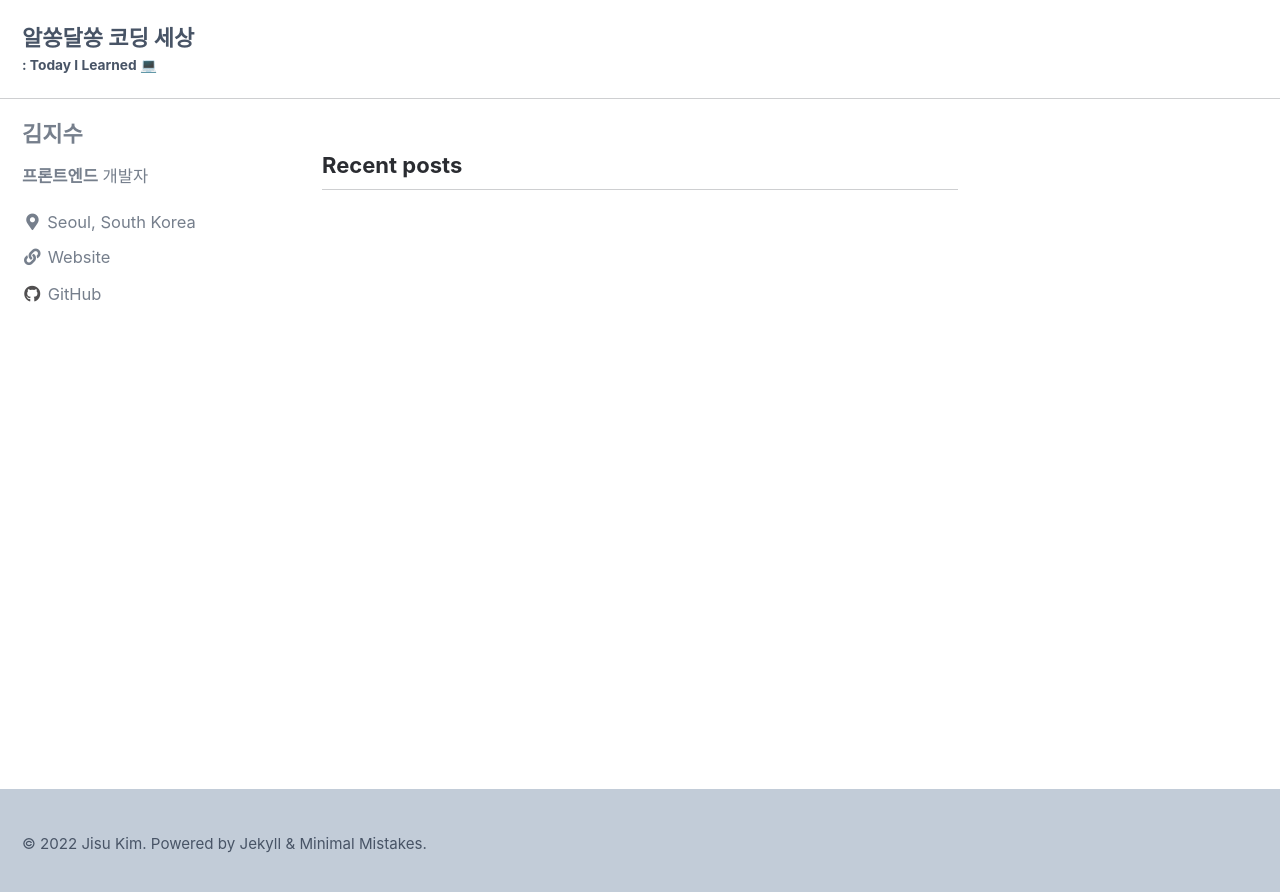
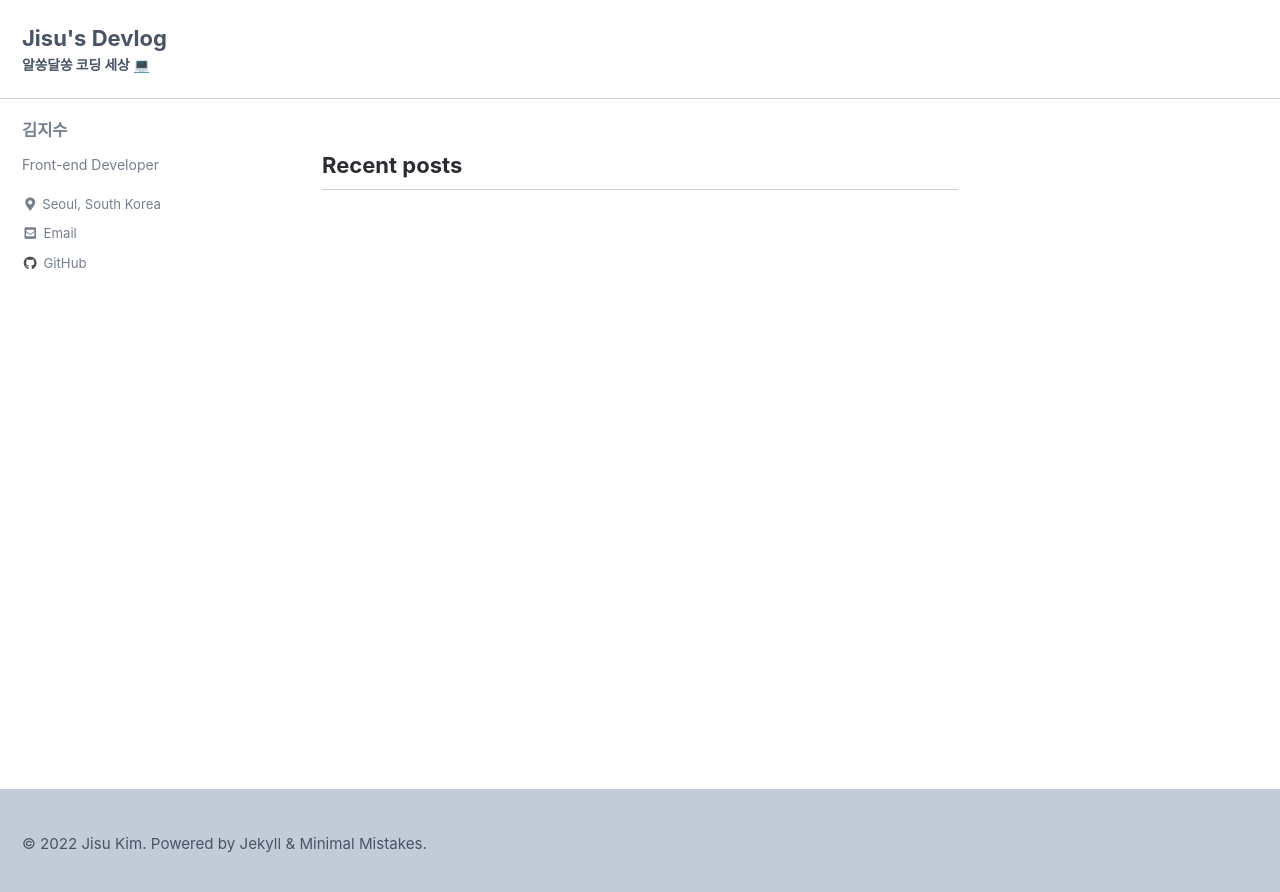
Before and after one commit to Jisu00/Jisu00.github.io, a Jekyll site: the page built from index.html, in a window 1280 px wide. Shown: the top 892 px of the page. Built offline with Jekyll 4.4.1, drawn with Linux system fonts in a browser that asks for light colours; cached includes are drawn as plain includes; some web fonts are replaced; the list of posts is cut into pages by our own code.

Commit message:
Design: Modify side-bar design

```diff
--- a/_config.yml
+++ b/_config.yml
@@ -16,11 +16,11 @@ minimal_mistakes_skin    : "custom" # "air", "aqua", "contrast", "dark", "dirt",
 
 # Site Settings
 locale                   : "en-US"
-title                    : "알쏭달쏭 코딩 세상"
+title                    : "Jisu's Devlog"
 title_separator          : "-"
-subtitle                 : ": Today I Learned 💻"
+subtitle                 : "알쏭달쏭 코딩 세상 💻"
 name                     : "Jisu Kim"
-description              : "An amazing website."
+description              : "알쏭달쏭 코딩 세상 💻"
 url                      : # the base hostname & protocol for your site e.g. "https://mmistakes.github.io"
 baseurl                  : # the subpath of your site, e.g. "/blog"
 repository               : # GitHub username/repo-name e.g. "mmistakes/minimal-mistakes"
@@ -104,16 +104,16 @@ analytics:
 author:
   name             : "김지수"
   avatar           : # path of avatar image, e.g. "/assets/images/bio-photo.jpg"
-  bio              : "**프론트엔드** 개발자"
+  bio              : "Front-end Developer"
   location         : "Seoul, South Korea"
   email            :
   links:
     - label: "Email"
       icon: "fas fa-fw fa-envelope-square"
-      # url: "mailto:your.name@email.com"
+      url: "jisudev00@gmail.com"
     - label: "Website"
       icon: "fas fa-fw fa-link"
-      url: "https://Jisu00.github.io"
+      # url: "https://Jisu00.github.io"
     - label: "Twitter"
       icon: "fab fa-fw fa-twitter-square"
       # url: "https://twitter.com/"
--- a/_sass/minimal-mistakes/_sidebar.scss
+++ b/_sass/minimal-mistakes/_sidebar.scss
@@ -170,8 +170,10 @@
   @include breakpoint($large) {
     margin-top: 10px;
     margin-bottom: 10px;
+    font-size: $type-size-6!important;
   }
 }
+
 .sidebar .author__name {
   font-family: $sans-serif;
   font-size: $type-size-5;
@@ -183,6 +185,7 @@
   @include breakpoint($large) {
     margin-top: 10px;
     margin-bottom: 20px;
+    font-size: 0.85rem;
   }
 }
 
@@ -244,6 +247,7 @@
   right: 0;
   margin-top: 15px;
   padding: 10px;
+  padding-bottom: 0;
   list-style-type: none;
   border: 1px solid $border-color;
   border-radius: $border-radius;
@@ -263,6 +267,7 @@
     border: 0;
     background: transparent;
     box-shadow: none;
+    font-size: 0.8rem;
   }
 
   &:before {
```
Also changed, not shown: assets/android-chrome-192x192.png, assets/android-chrome-512x512.png, assets/apple-touch-icon.png, assets/favicon-16x16.png, assets/favicon-32x32.png, assets/favicon.ico, assets/mstile-150x150.png, assets/safari-pinned-tab.svg.
